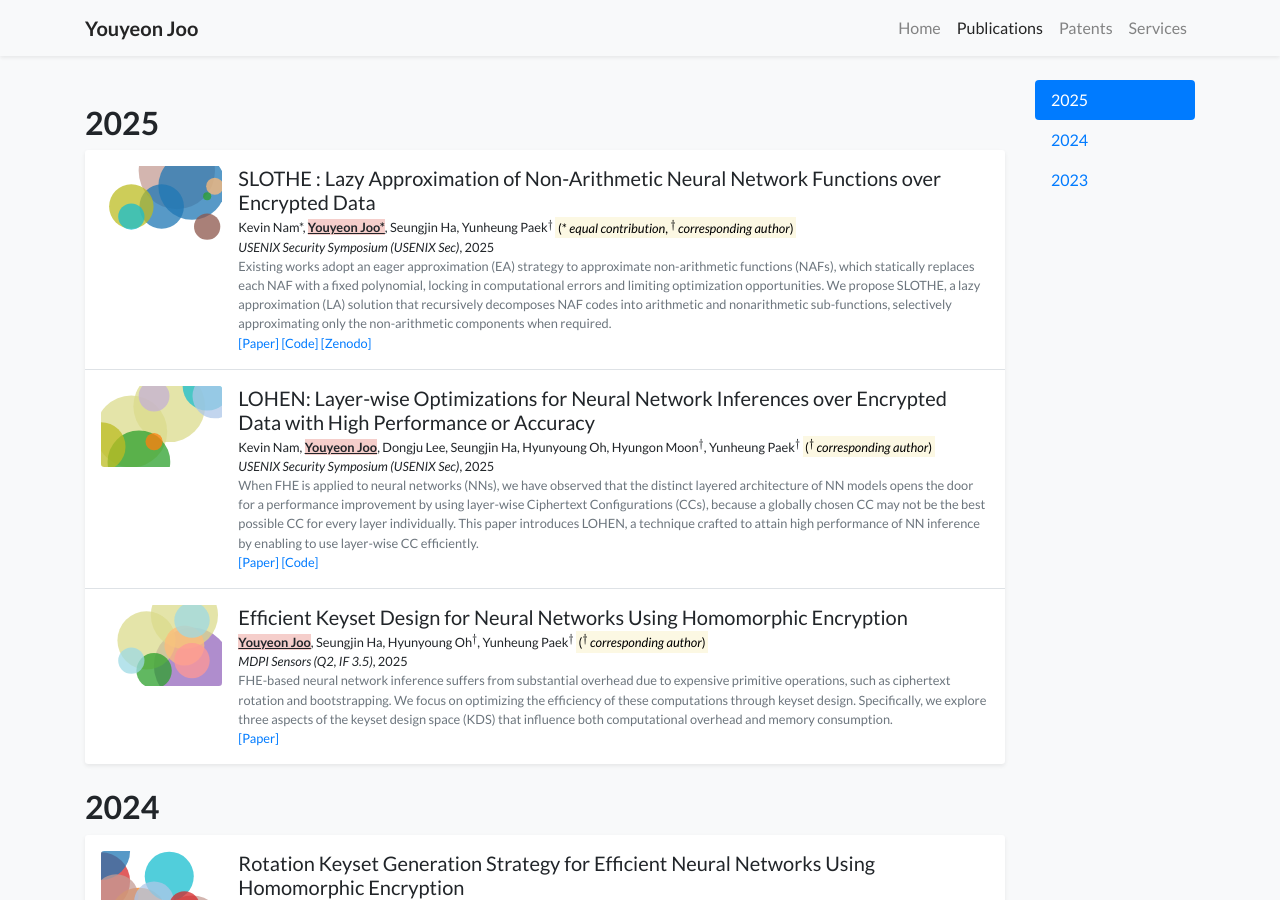
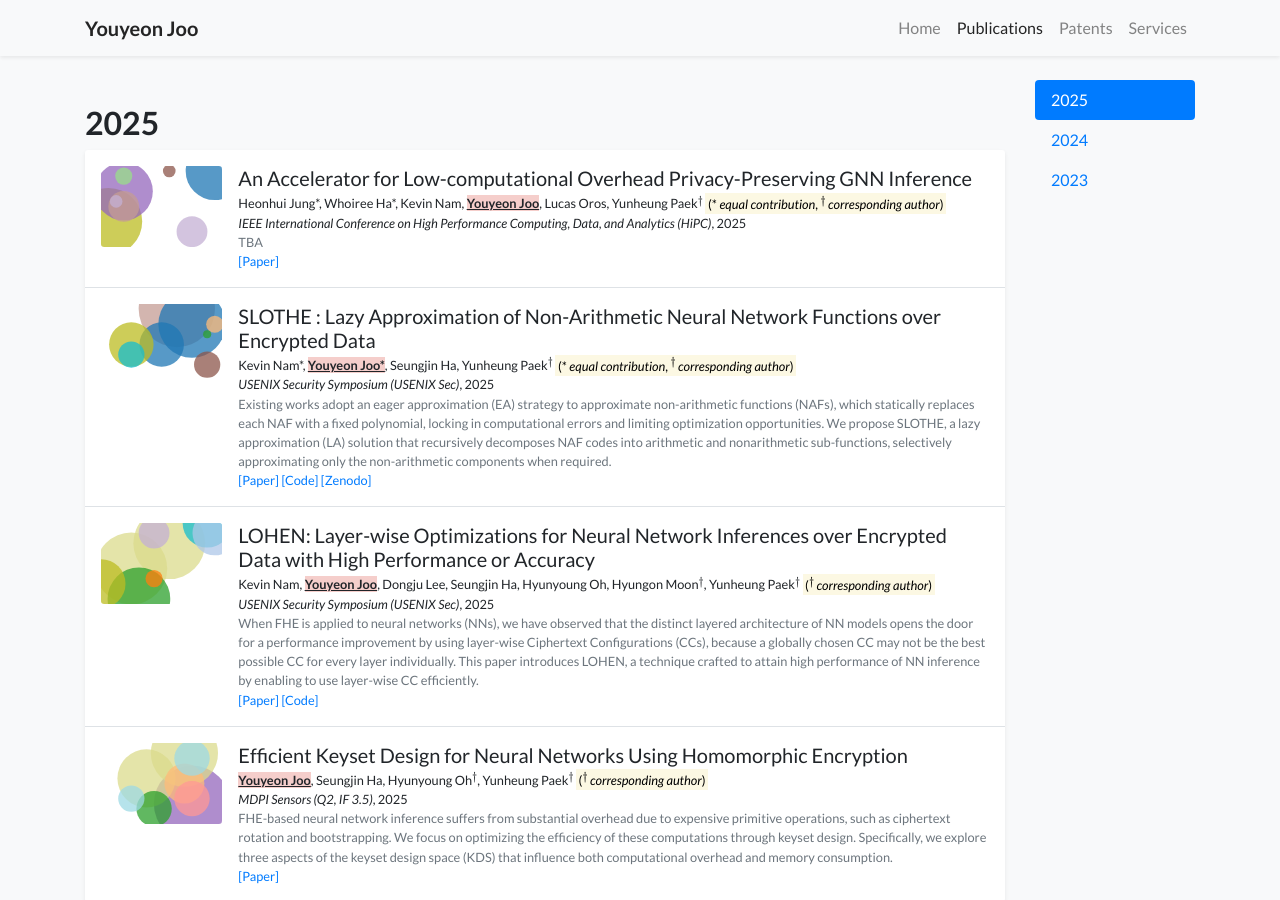
Before and after one commit to Youyeon/Youyeon.github.io, a Jekyll site: the page built from publications.html, in a window 1280 px wide and 900 px high. Built offline with Jekyll 4.4.1, drawn with Linux system fonts in a browser that asks for light colours; nearby versions of some CDN libraries; a style sheet for code colours, icons or effects is not loaded.

Commit message:
HiPC update

```diff
--- /dev/null
+++ b/_publications/2025/2025-pub-hipc.md
@@ -0,0 +1,23 @@
+---
+title:          "An Accelerator for Low-computational Overhead Privacy-Preserving GNN Inference"
+date:           2025-09-12 21:00:00 KST
+selected:       false
+pub:            "IEEE International Conference on High Performance Computing, Data, and Analytics (HiPC)"
+# pub_pre:        "Submitted to "
+# pub_post:       'Under review.'
+# pub_last:       ' <span class="badge badge-pill badge-publication badge-success">Spotlight</span>'
+pub_date:       "2025"
+
+abstract: >-
+  TBA
+# cover:          /assets/images/covers/cover3.jpg
+authors:
+  - Heonhui Jung*
+  - Whoiree Ha*
+  - Kevin Nam
+  - Youyeon Joo
+  - Lucas Oros
+  - Yunheung Paek#
+links:
+  Paper: https://www.hipc.org/
+---
--- a/publications.html
+++ b/publications.html
@@ -30,3 +30,7 @@ body_attr: >-
     </div>
 
 </div>
+
+<!--
+    Domestic Papers
+-->
```
Also changed, not shown: _news/2025-news4.md (+4 -4 lines).
